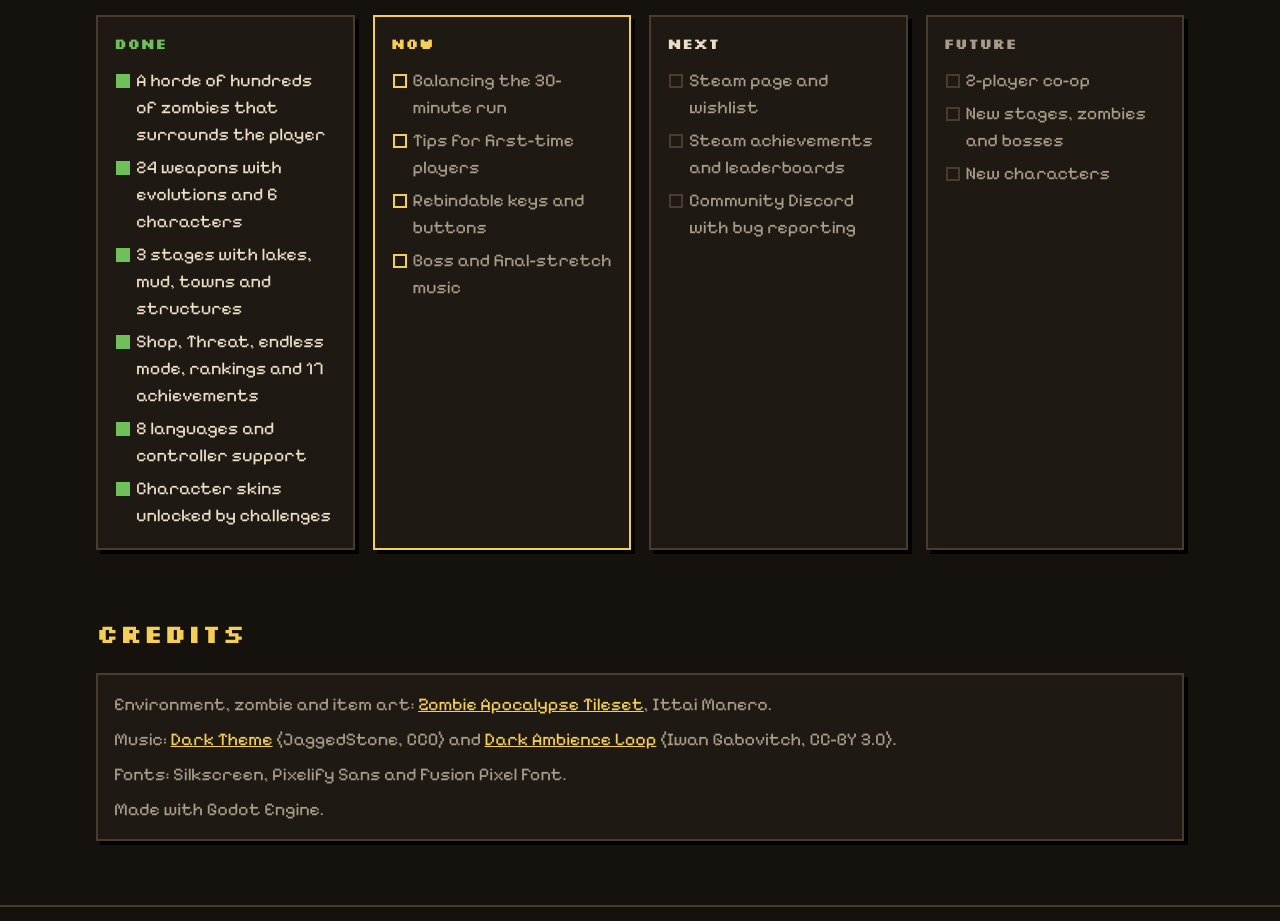
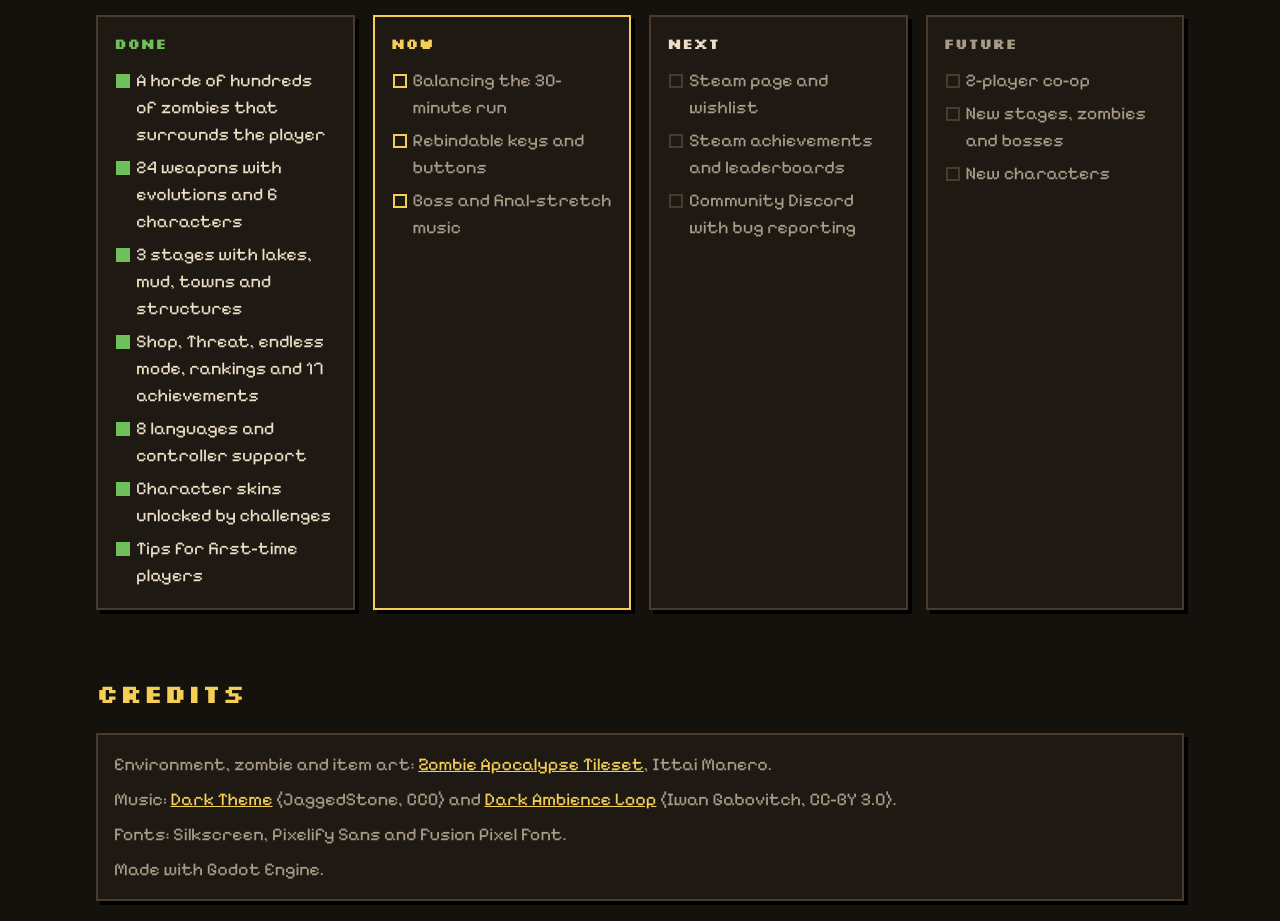
Before and after one commit to guilhermeguth/zumbillion-site, a plain HTML site: page index.html in a window 1280 px wide. Shown: the part 3160-4081 px from the top of the page. Drawn offline with Linux system fonts and the light colour scheme.

Commit message:
docs: move first-time tips to done on the roadmap (#123)

```diff
--- a/index.html
+++ b/index.html
@@ -200,13 +200,13 @@
             <li data-i18n="roadmap.done4">Loja, Ameaça, modo infinito, rankings e 17 conquistas</li>
             <li data-i18n="roadmap.done5">8 idiomas e controle</li>
             <li data-i18n="roadmap.done6">Skins de personagem liberadas por desafios</li>
+            <li data-i18n="roadmap.done7">Dicas para quem joga pela primeira vez</li>
           </ul>
         </article>
         <article class="card stage now">
           <h3 data-i18n="roadmap.now">Agora</h3>
           <ul>
             <li data-i18n="roadmap.now1">Balanceamento da partida de 30 minutos</li>
-            <li data-i18n="roadmap.now3">Dicas para quem joga pela primeira vez</li>
             <li data-i18n="roadmap.now4">Teclas e botões configuráveis</li>
             <li data-i18n="roadmap.now5">Música de chefe e da reta final</li>
           </ul>
--- a/script.js
+++ b/script.js
@@ -74,9 +74,9 @@ const EN = {
   "roadmap.done4": "Shop, Threat, endless mode, rankings and 17 achievements",
   "roadmap.done5": "8 languages and controller support",
   "roadmap.done6": "Character skins unlocked by challenges",
+  "roadmap.done7": "Tips for first-time players",
   "roadmap.now": "Now",
   "roadmap.now1": "Balancing the 30-minute run",
-  "roadmap.now3": "Tips for first-time players",
   "roadmap.now4": "Rebindable keys and buttons",
   "roadmap.now5": "Boss and final-stretch music",
   "roadmap.next": "Next",
```
